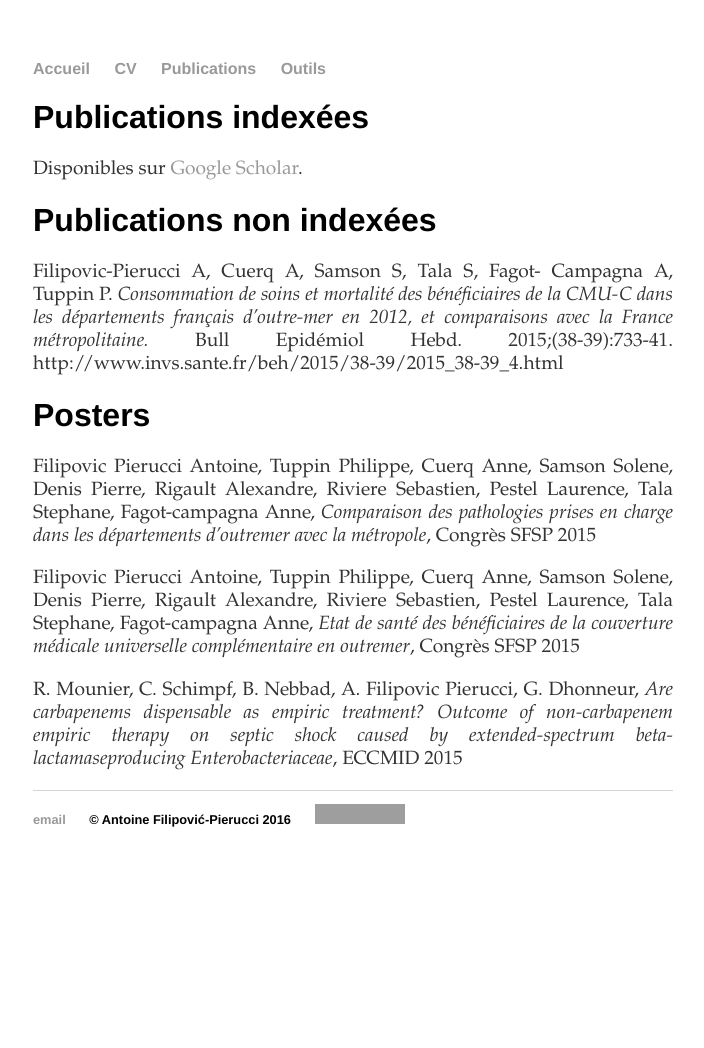
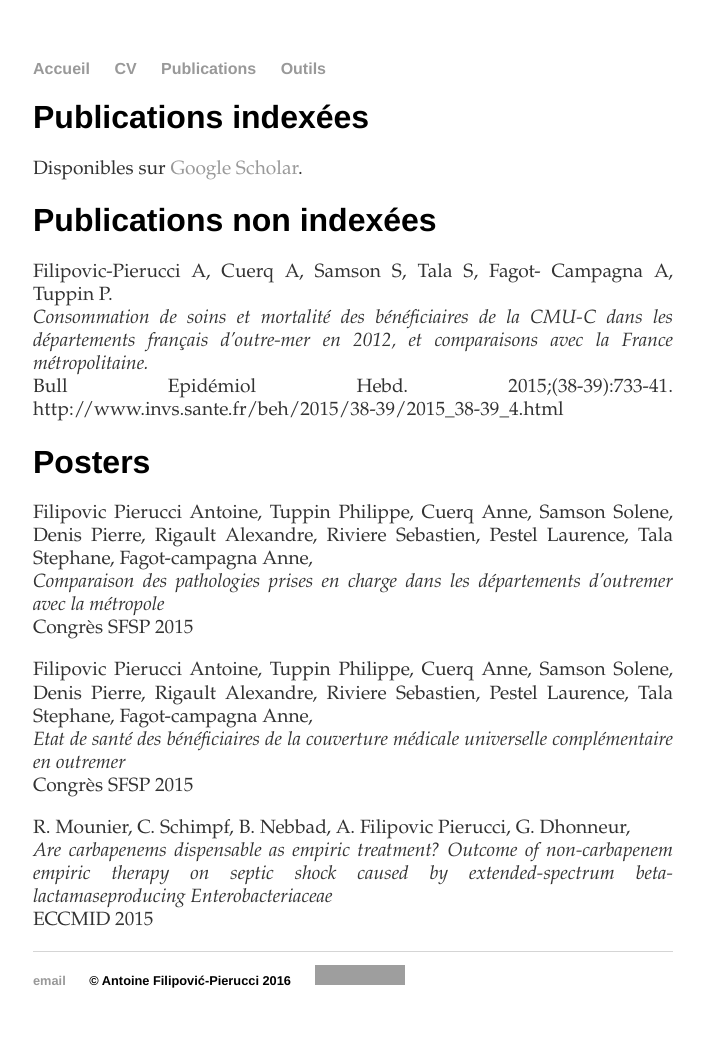
Before and after one commit to pierucci/pierucci.github.io, a Jekyll site: the page built from papers.md, in a window 1280 px wide. Shown: the whole page, without its empty margins (287-991 px from the left). Built offline with Jekyll 4.4.1, drawn with Linux system fonts in a browser that asks for light colours; before the commit the page ends 900 px from its top, so only the background shows below that; grey boxes are pictures that could not be loaded.

Commit message:
linbreaks

```diff
--- a/papers.md
+++ b/papers.md
@@ -9,12 +9,20 @@ Disponibles sur [Google Scholar](https://scholar.google.com/citations?user=F-6yC
 
 # Publications non indexées
 
-Filipovic-Pierucci A, Cuerq A, Samson S, Tala S, Fagot- Campagna A, Tuppin P. *Consommation de soins et mortalité des bénéficiaires de la CMU-C dans les départements français d’outre-mer en 2012, et comparaisons avec la France métropolitaine.* Bull Epidémiol Hebd. 2015;(38-39):733-41. http://www.invs.sante.fr/beh/2015/38-39/2015_38-39_4.html
+Filipovic-Pierucci A, Cuerq A, Samson S, Tala S, Fagot- Campagna A, Tuppin P.
+*Consommation de soins et mortalité des bénéficiaires de la CMU-C dans les départements français d’outre-mer en 2012, et comparaisons avec la France métropolitaine.*
+Bull Epidémiol Hebd. 2015;(38-39):733-41. http://www.invs.sante.fr/beh/2015/38-39/2015_38-39_4.html
 
 # Posters
 
-Filipovic Pierucci Antoine, Tuppin Philippe, Cuerq Anne, Samson Solene, Denis Pierre, Rigault Alexandre, Riviere Sebastien, Pestel Laurence, Tala Stephane, Fagot-campagna Anne, *Comparaison des pathologies prises en charge dans les départements d'outremer avec la métropole*, Congrès SFSP 2015
+Filipovic Pierucci Antoine, Tuppin Philippe, Cuerq Anne, Samson Solene, Denis Pierre, Rigault Alexandre, Riviere Sebastien, Pestel Laurence, Tala Stephane, Fagot-campagna Anne,
+*Comparaison des pathologies prises en charge dans les départements d'outremer avec la métropole*
+Congrès SFSP 2015
 
-Filipovic Pierucci Antoine, Tuppin Philippe, Cuerq Anne, Samson Solene, Denis Pierre, Rigault Alexandre, Riviere Sebastien, Pestel Laurence, Tala Stephane, Fagot-campagna Anne, *Etat de santé des bénéficiaires de la couverture médicale universelle complémentaire en outremer*, Congrès SFSP 2015
+Filipovic Pierucci Antoine, Tuppin Philippe, Cuerq Anne, Samson Solene, Denis Pierre, Rigault Alexandre, Riviere Sebastien, Pestel Laurence, Tala Stephane, Fagot-campagna Anne,
+*Etat de santé des bénéficiaires de la couverture médicale universelle complémentaire en outremer*
+Congrès SFSP 2015
 
-R. Mounier, C. Schimpf, B. Nebbad, A. Filipovic Pierucci, G. Dhonneur, *Are carbapenems dispensable as empiric treatment? Outcome of non-carbapenem empiric therapy on septic shock caused by extended-spectrum beta-lactamaseproducing Enterobacteriaceae*, ECCMID 2015
+R. Mounier, C. Schimpf, B. Nebbad, A. Filipovic Pierucci, G. Dhonneur,
+*Are carbapenems dispensable as empiric treatment? Outcome of non-carbapenem empiric therapy on septic shock caused by extended-spectrum beta-lactamaseproducing Enterobacteriaceae*
+ECCMID 2015
```
